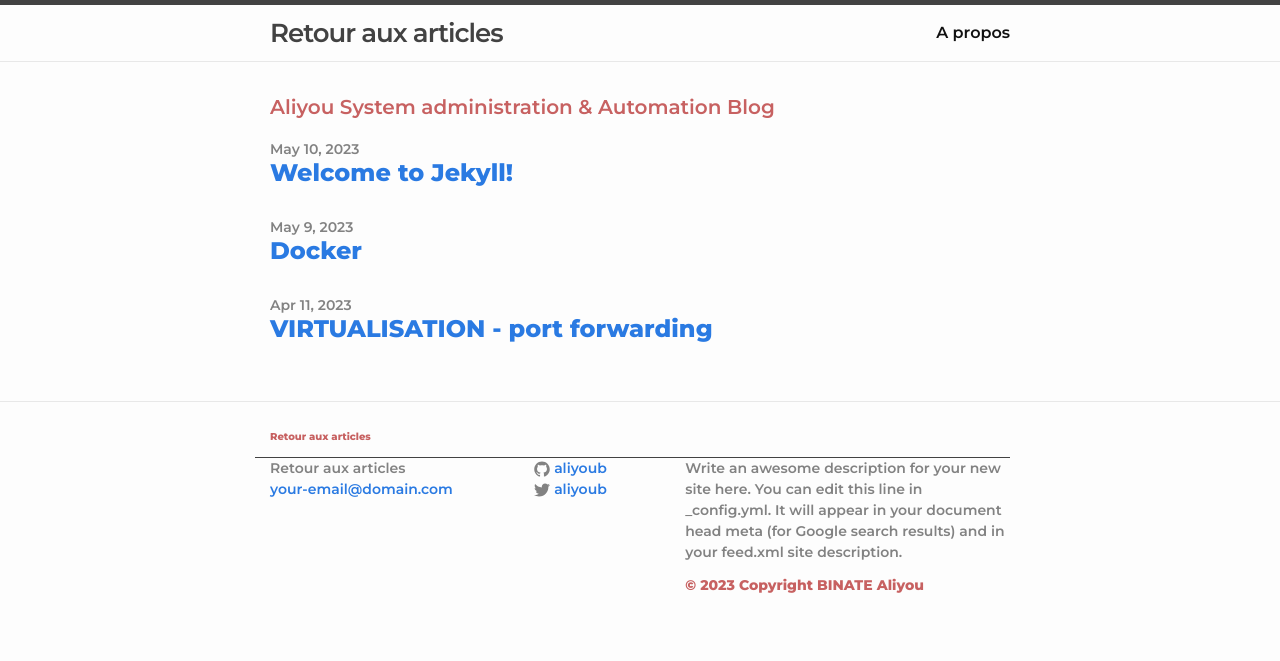
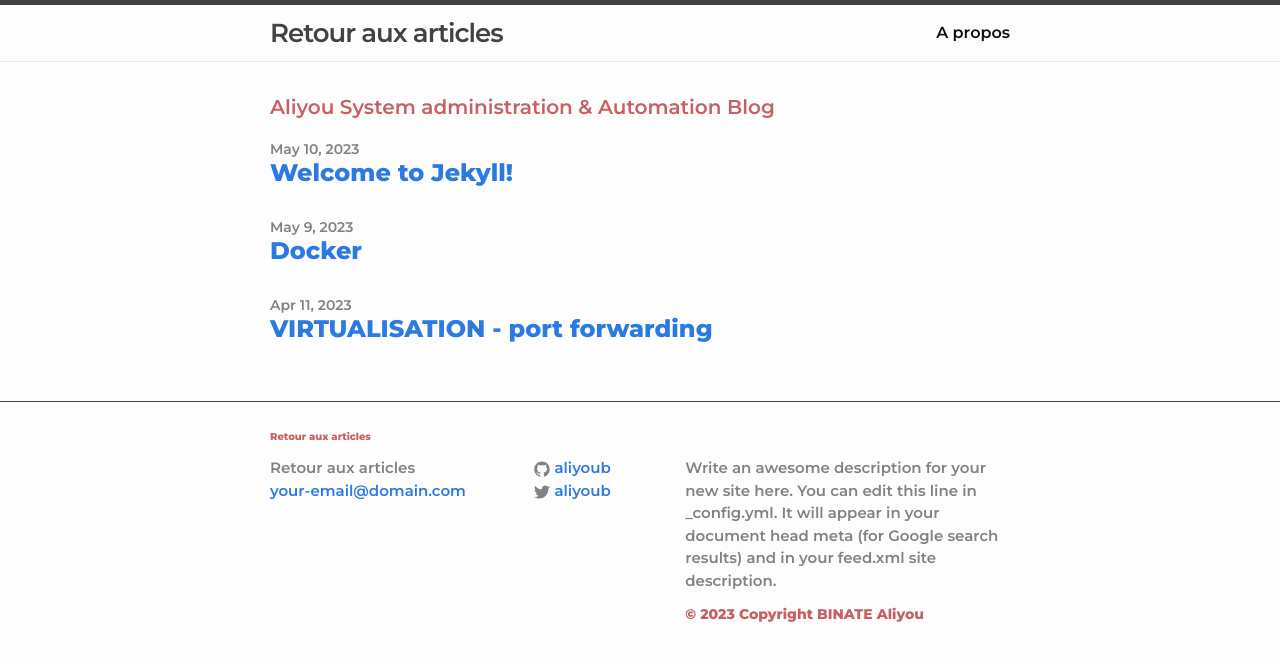
Before and after one commit to abiForSofteam/abiForSofteam.github.io, a Jekyll site: the page built from index.html, in a window 1280 px wide. Shown: the top 661 px of the page. Built offline with Jekyll 4.4.1, drawn with Linux system fonts in a browser that asks for light colours.

Commit message:
first commit

```diff
--- a/css/main2.css
+++ b/css/main2.css
@@ -3,9 +3,8 @@ font-size: 14px !important;
 }
 
 
-.footer-col {
+.site-footer {
 border-top: 1px solid #424242;
-font-size: 14px !important;
 }
 
 .post-title {
```
